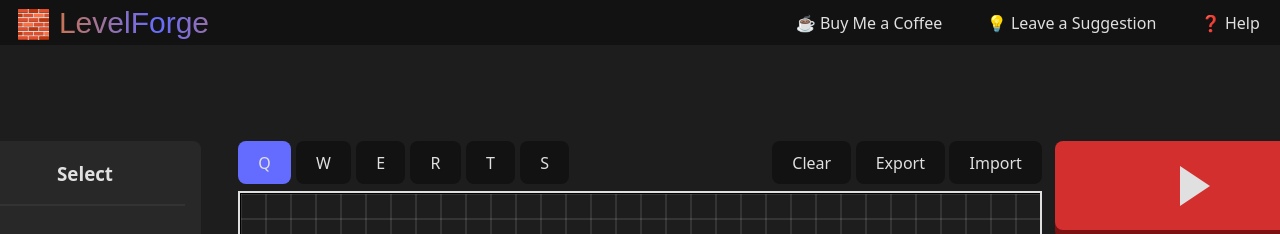
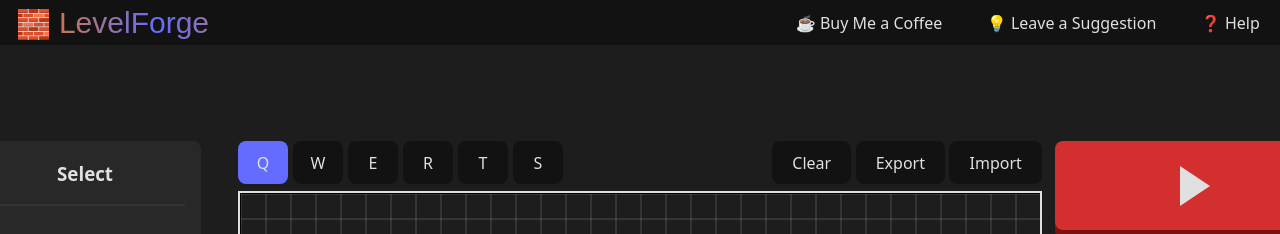
Before and after one commit to StamLord/level-editor, a Svelte app: page / in a window 1280 px wide. Shown: the top 234 px of the page. Built offline with nearby package versions, Linux system fonts and the light colour scheme; no server answers; a web font is replaced by a local one.

Commit message:
ToolButton UI fix

```diff
--- a/src/components/ToolButton.svelte
+++ b/src/components/ToolButton.svelte
@@ -36,7 +36,7 @@
 
 </script>
 
- <div>
+ <div class="tool-button-container">
     <AltToolHighlight bind:this={altToolRef} tools={getToolNames()} active={toolType.active}/>
     <button id={toolButtonId}
         class="tool-button"
@@ -47,7 +47,14 @@
 </div>
 
 <style>
+    .tool-button-container {
+        width: 50px;
+    }
+
     .tool-button {
+        width: 50px;
+        display: flex;
+        justify-content: center;
         background-color: var(--button-bg);
     }
 
```
